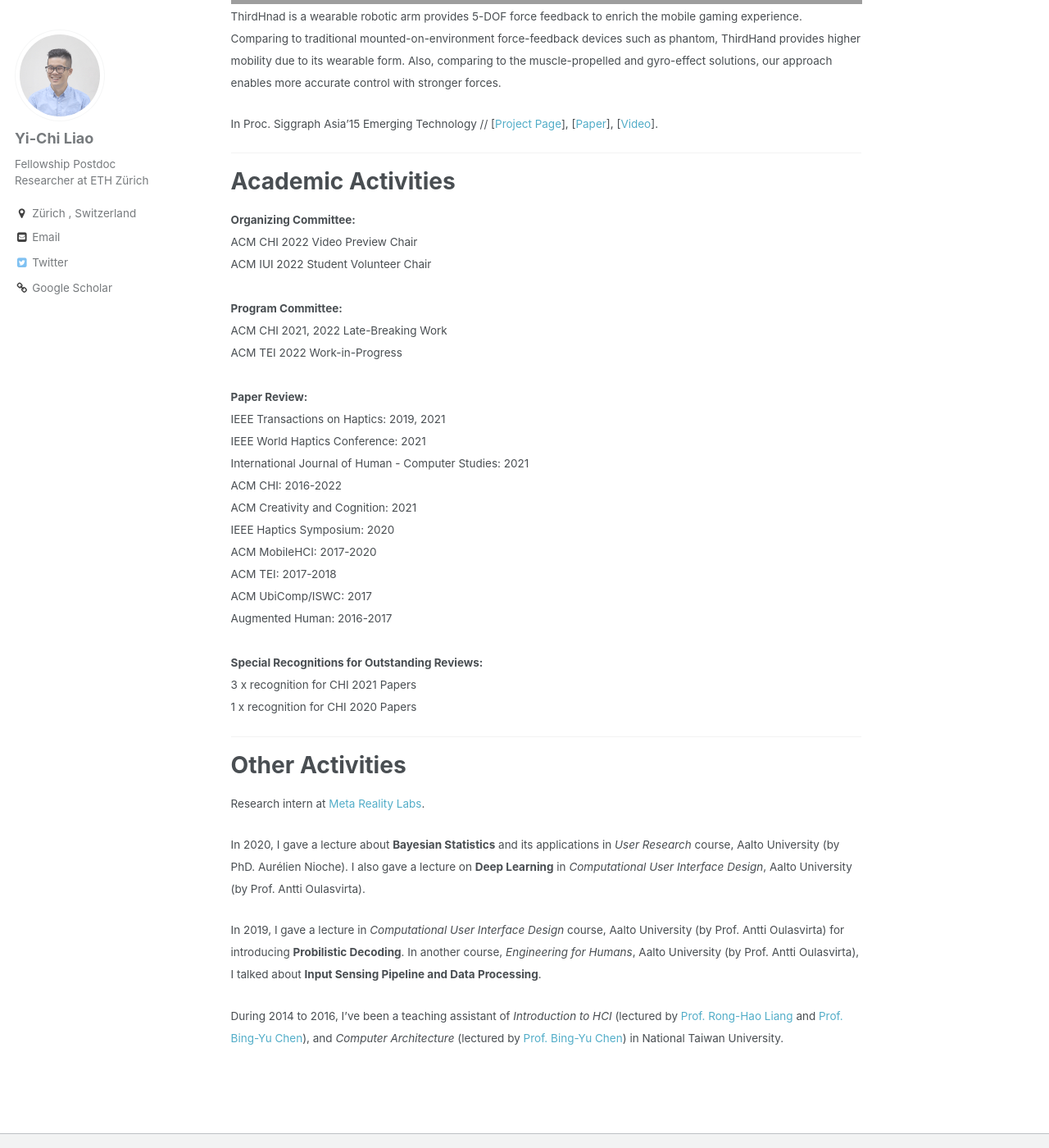
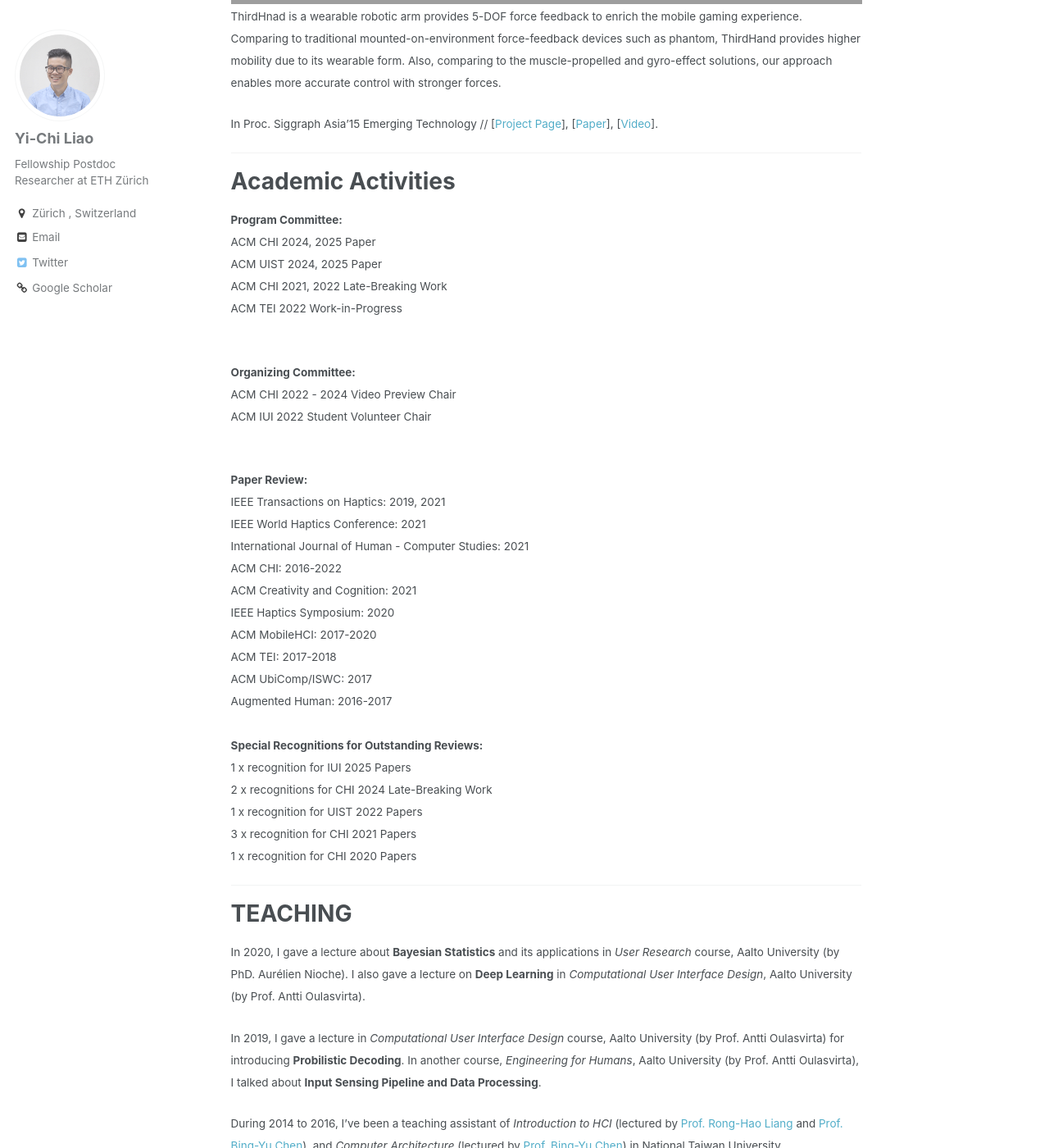
Before and after one commit to yichiliao/yichiliao.github.io, a Jekyll site: the page built from _pages/about.md, in a window 1280 px wide and 1400 px high, scrolled down 7688 px. Shown: the whole window at 82% size. Built offline with Jekyll 4.4.1, drawn with Linux system fonts in a browser that asks for light colours; grey boxes are pictures that could not be loaded.

Commit message:
update cv

```diff
--- a/_pages/about.md
+++ b/_pages/about.md
@@ -141,17 +141,21 @@ Academic Activities
 ======
 
 <small>
-**Organizing Committee:** <br>
-ACM CHI 2022 Video Preview Chair<br>
-ACM IUI 2022 Student Volunteer Chair<br>
-</small>
-<br>
-<small>
 **Program Committee:** <br>
+ACM CHI 2024, 2025 Paper<br>
+ACM UIST 2024, 2025 Paper<br>
 ACM CHI 2021, 2022 Late-Breaking Work<br>
 ACM TEI 2022 Work-in-Progress<br>
 </small>
 <br>
+
+<small>
+**Organizing Committee:** <br>
+ACM CHI 2022 - 2024 Video Preview Chair<br>
+ACM IUI 2022 Student Volunteer Chair<br>
+</small>
+<br>
+
 <small>
 **Paper Review:** <br>
 IEEE Transactions on Haptics: 2019, 2021<br>
@@ -168,18 +172,18 @@ Augmented Human: 2016-2017<br>
 <br>
 <small>
 **Special Recognitions for Outstanding Reviews:** <br>
+1 x recognition for IUI 2025 Papers <br>
+2 x recognitions for CHI 2024 Late-Breaking Work <br>
+1 x recognition for UIST 2022 Papers <br>
 3 x recognition for CHI 2021 Papers <br>
 1 x recognition for CHI 2020 Papers <br>
 </small>
 
 ------
 
-Other Activities
+TEACHING
 ======
 
-<small>
-Research intern at [Meta Reality Labs](https://tech.fb.com/ar-vr/).
-</small>
 
 <small>
 In 2020, I gave a lecture about **Bayesian Statistics** and its applications in _User Research_ course, Aalto University (by PhD. Aurélien Nioche). I also gave a lecture on **Deep Learning** in _Computational User Interface Design_, Aalto University (by Prof. Antti Oulasvirta).
```
